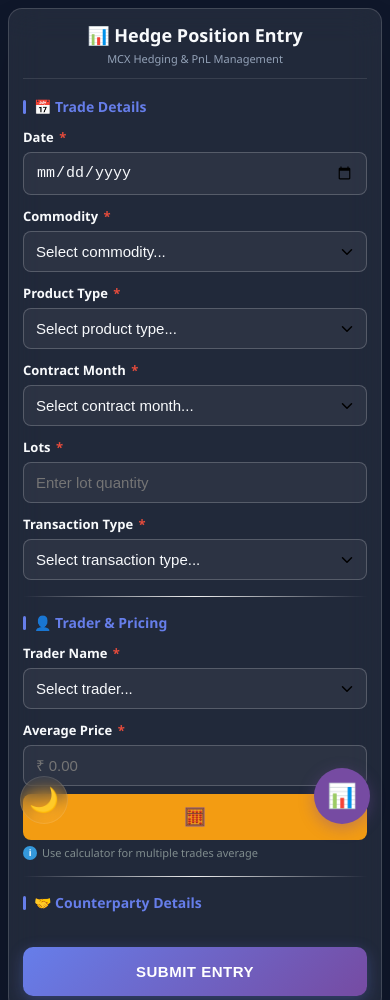
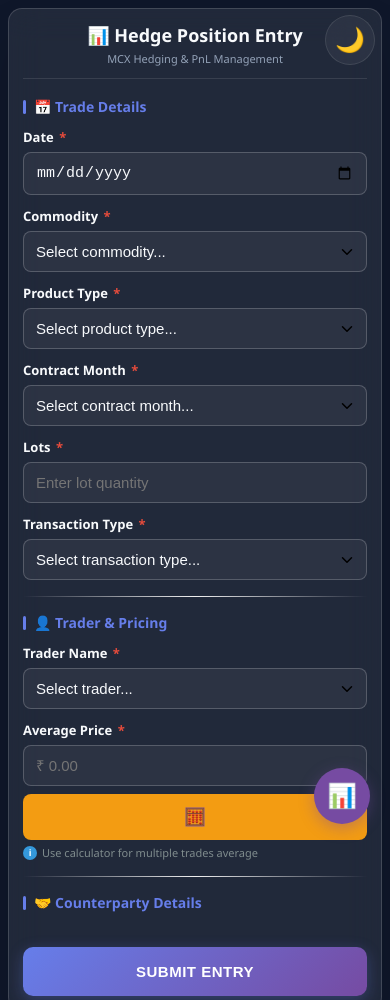
Before and after one commit to Shubham199502/hedge-module, a website: page index.html in a window 390 px wide. Shown: the top 1000 px of the page. Drawn offline with Linux system fonts and the light colour scheme.

Commit message:
Keep theme toggle at top-right on mobile

```diff
--- a/style.css
+++ b/style.css
@@ -203,16 +203,8 @@ body {
   .dashboard-btn .btn-icon {
     font-size: 24px;
   }
+}
 
-  .theme-toggle {
-    top: auto;
-    bottom: 20px;
-    left: 20px;
-    right: auto;
-    width: 48px;
-    height: 48px;
-  }
-}
 
 .form-container {
   background: var(--form-bg);
```
